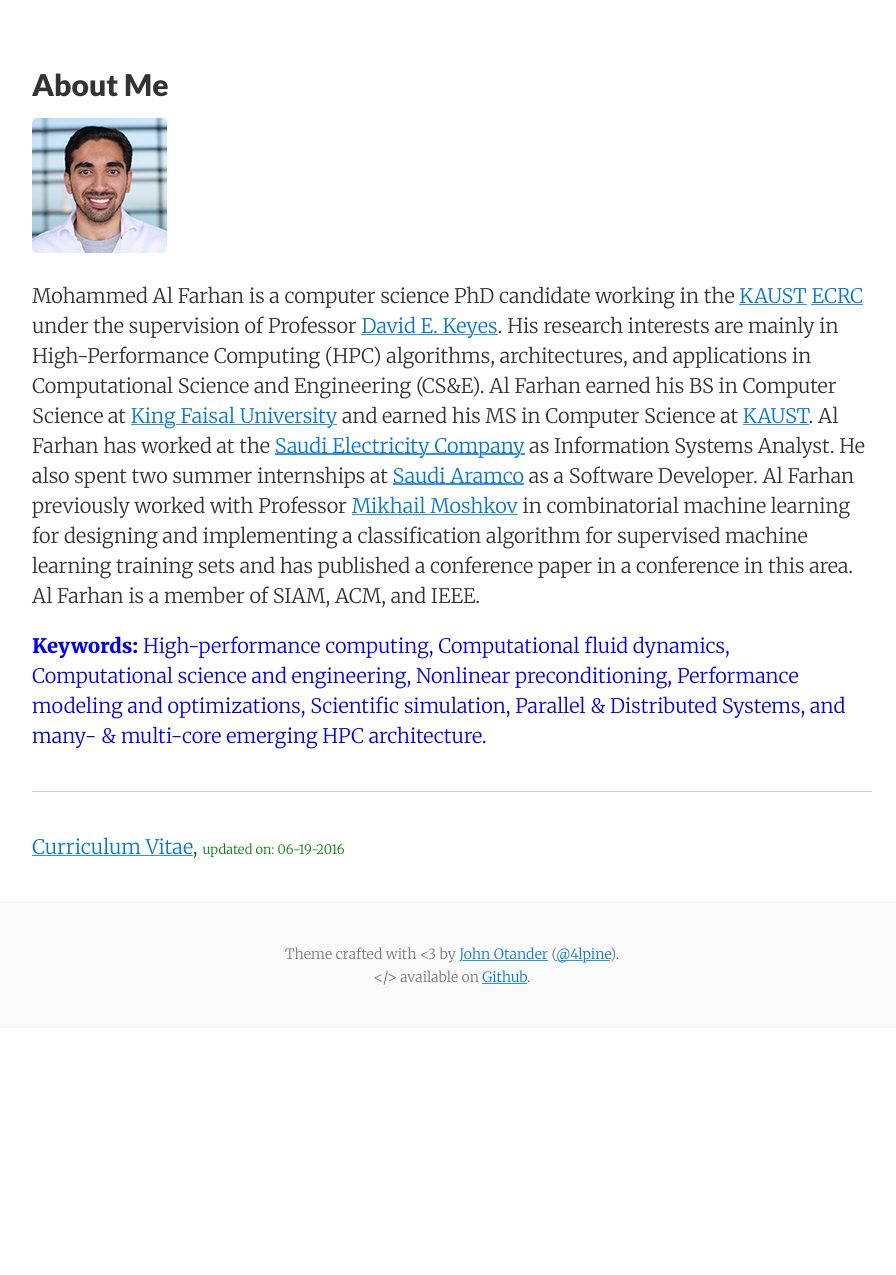
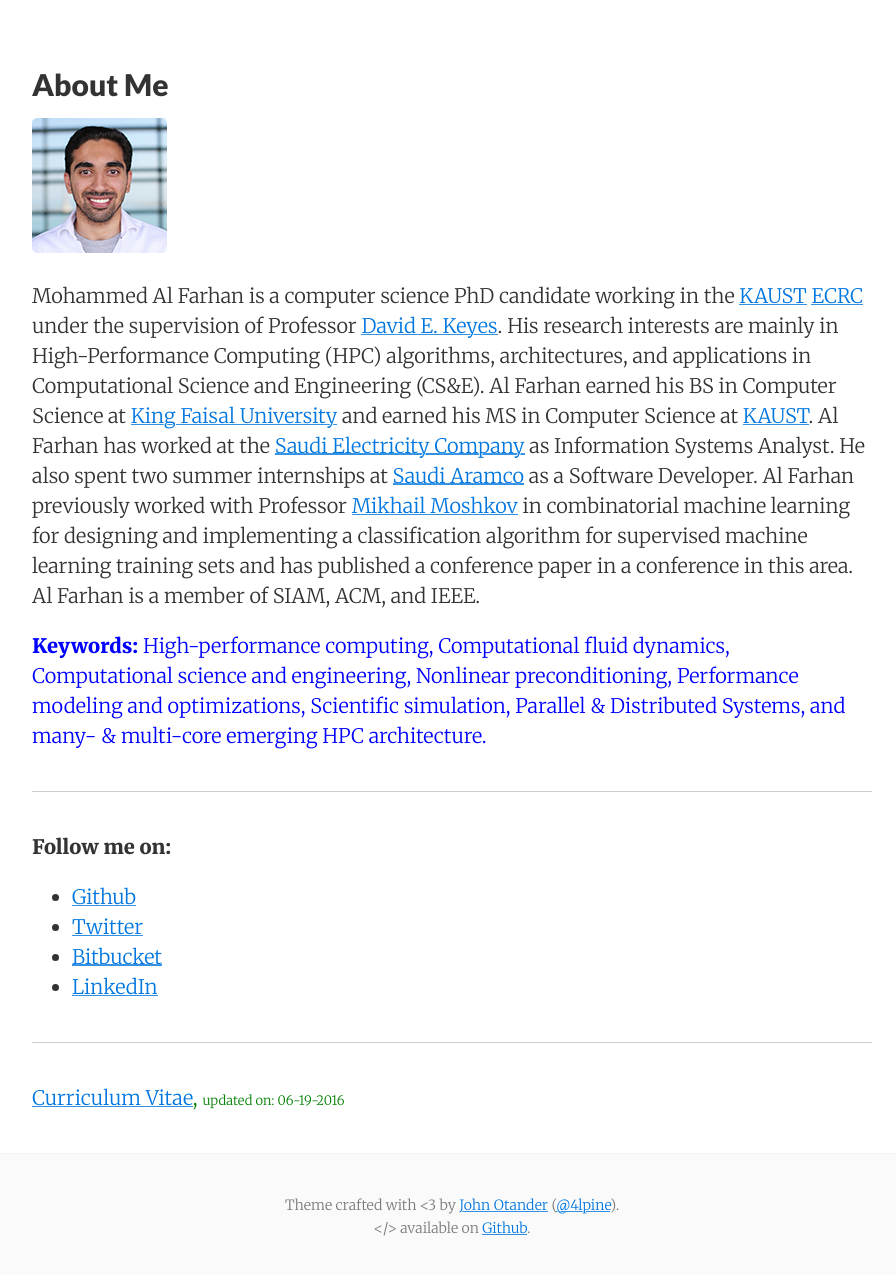
Before and after one commit to farhanma/farhanma.github.io, a Jekyll site: the page built from about.md, in a window 1280 px wide, cut to the strip 177-1456 px from the top of the page. Shown: the top 1275 px of the strip, without its empty margins (188-1084 px from the left). Built offline with Jekyll 4.4.1, drawn with Linux system fonts in a browser that asks for light colours; before the commit the page ends 1205 px from its top, so only the background shows below that.

Commit message:
Update about.md

```diff
--- a/about.md
+++ b/about.md
@@ -26,4 +26,13 @@
 Scientific simulation, Parallel & Distributed Systems, and many- & multi-core emerging HPC architecture.</p>
 
 <hr />
+
+**Follow me on:**
+
+* <a href="https://github.com/farhanma">Github</a>
+* <a href="https://twitter.com/modafarhan">Twitter</a>
+* <a href="https://bitbucket.org/farhanma/">Bitbucket</a>
+* <a href="https://www.linkedin.com/in/mohammed-al-farhan-b3a29632">LinkedIn</a>
+
+<hr />
 <p style="color: green;"><a href="../Farhan_resume_June2016.pdf">Curriculum Vitae</a>, <font size="2">updated on: 06-19-2016</font></p>
```
